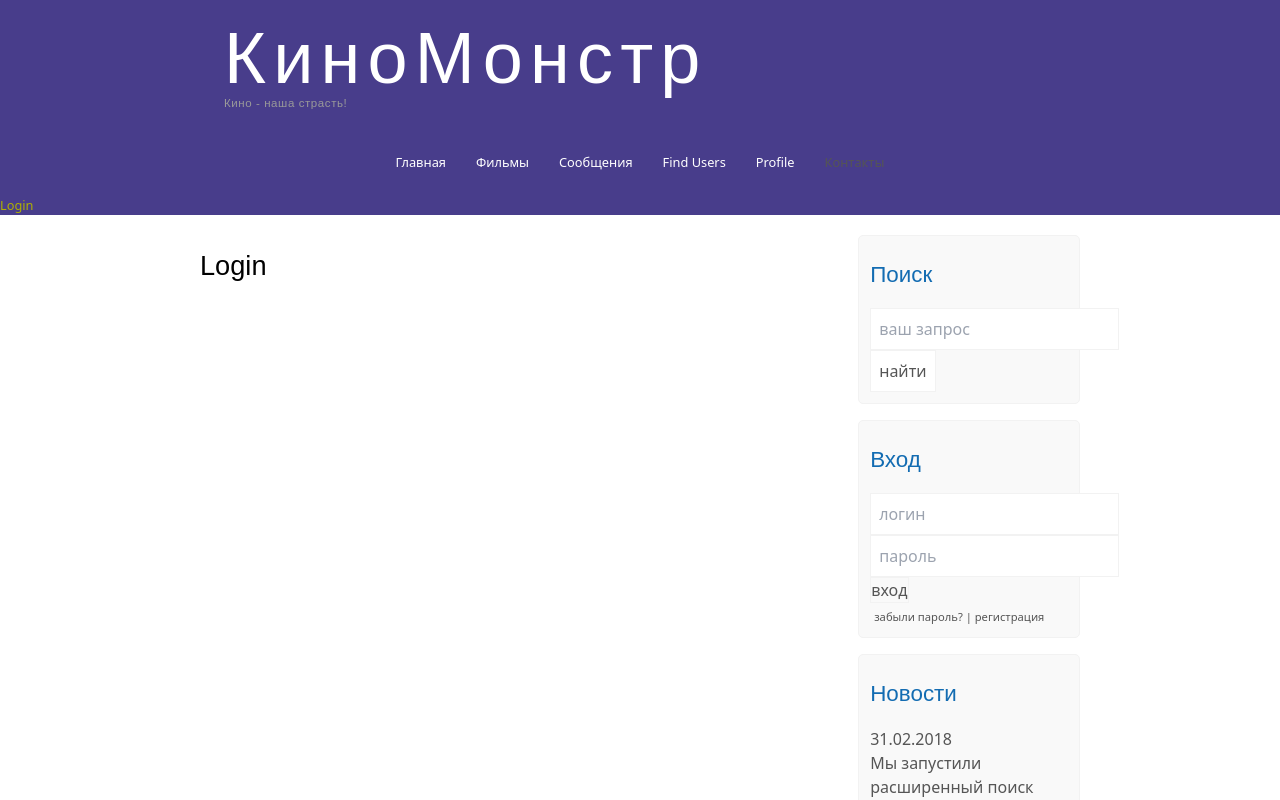
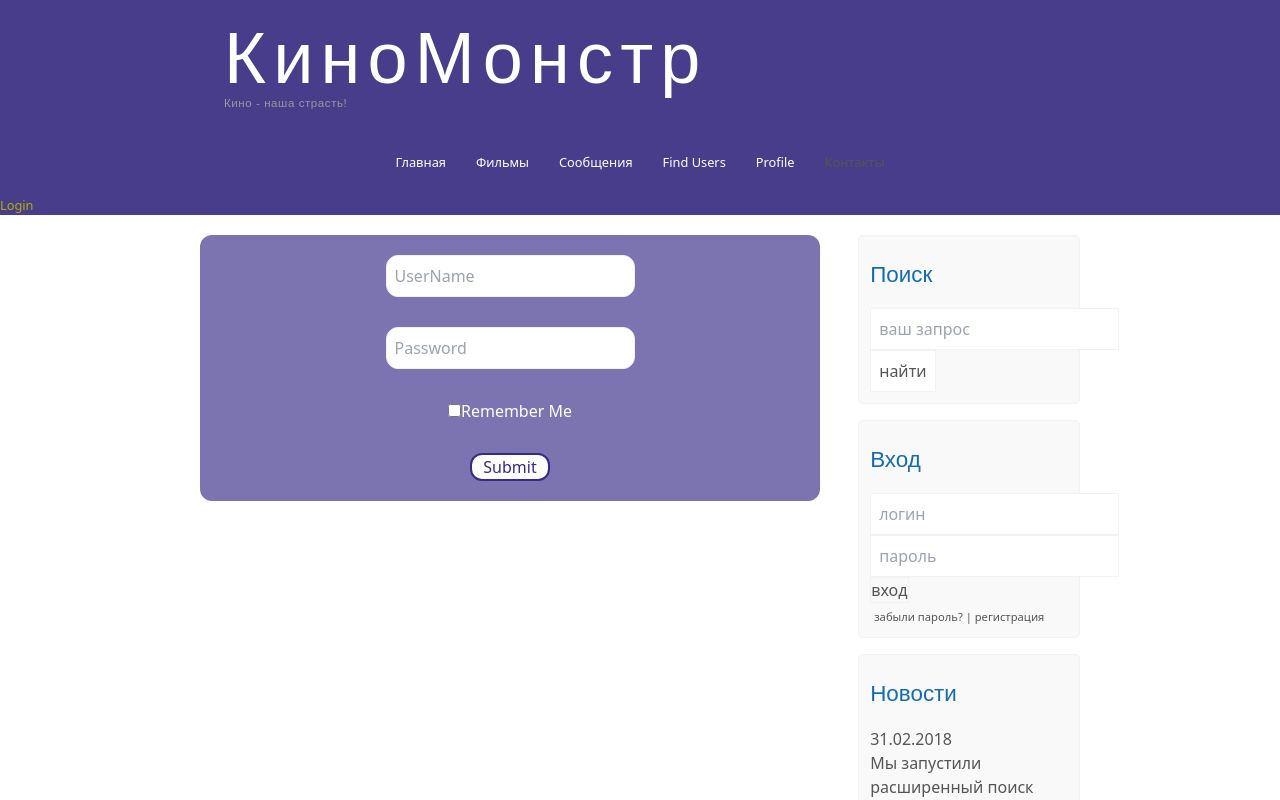
Before and after one commit to atajanhamrayev/react_project, a React (Create React App) app: page /login in a window 1280 px wide. Shown: the top 800 px of the page. Built offline with nearby package versions, Linux system fonts and the light colour scheme; no server answers.

Commit message:
redux-form

```diff
--- a/package.json
+++ b/package.json
@@ -18,6 +18,7 @@
     "react-router-dom": "^6.21.1",
     "react-scripts": "5.0.1",
     "redux": "^5.0.1",
+    "redux-form": "^8.3.10",
     "redux-thunk": "^3.1.0",
     "web-vitals": "^2.1.4"
   },
--- a/src/App.js
+++ b/src/App.js
@@ -10,15 +10,15 @@ import MessageContainer from "./pages/Message/MessageContainer";
 import UsersContainer from "./pages/Users/UsersContainer";
 import ProfileContainer from "./pages/Profile/ProfileContainer";
 import HeaderContainer from "./components/Header/HeaderContainer";
-import Login from './pages/Login/Login';
+import Login from "./pages/Login/Login";
 
 const App = () => {
   return (
     <div className="main mx-auto">
       <HeaderContainer />
-      <div className="site_content mx-auto w-[880px] hidden mt-[20px] mb-0 bg-white">
+      <div className="mx-auto w-[880px] h-[800px] mt-[20px] mb-0 bg-white">
         <SidebarContainer />
-        <div className="content  w-[620px] float-left text-left p-[20px]">
+        <div className="content min-h-[800px]  w-[620px] float-left text-left p-[20px]">
           <Routes>
             <Route exact path="/" element={<Home />} />
             <Route exact path="/films" element={<FilmsContainer />} />
--- a/src/api/api.js
+++ b/src/api/api.js
@@ -25,7 +25,19 @@ export const usersAPI = {
       .then((response) => response.data);
   },
   getUserProfile(id) {
+    return profileAPI.getProfile(id);
+  },
+};
+
+export const profileAPI = {
+  getUserProfile(id) {
     return instance.get(`profile/` + id).then((res) => res.data);
+  },
+  getStatus(id) {
+    return instance.get(`profile/status/` + id).then((res) => res.data);
+  },
+  updateStatus(status) {
+    return instance.put(`profile/status`, { status }).then((res) => res.data);
   },
 };
 
--- a/src/data/profile-reducer.js
+++ b/src/data/profile-reducer.js
@@ -1,16 +1,20 @@
-import { usersAPI } from "./../api/api";
-
+import { profileAPI } from "./../api/api";
 
 const SET_USER_PROFILE = "SET_USER_PROFILE";
+const SET_STATUS = "SET_STATUS";
 
 let initialState = {
   profile: null,
+  status: "",
 };
 
 const profileReducer = (state = initialState, action) => {
   switch (action.type) {
     case SET_USER_PROFILE: {
       return { ...state, profile: action.profile };
+    }
+    case SET_STATUS: {
+      return { ...state, status: action.status };
     }
     default:
       return state;
@@ -22,8 +26,26 @@ export const setUserProfile = (profile) => ({
   profile,
 });
 
+export const setStatus = (status) => ({
+  type: SET_STATUS,
+  status,
+});
+
+export const updateUserStatus = (status) => (dispatch) => {
+  profileAPI.updateStatus(status).then((data) => {
+    debugger;
+    if (data.resultCode === 0) dispatch(setStatus(status));
+  });
+};
+
+export const getUserStatus = (id) => (dispatch) => {
+  profileAPI.getStatus(id).then((data) => {
+    dispatch(setStatus(data));
+  });
+};
+
 export const getUserProfile = (id) => (dispatch) => {
-  usersAPI.getUserProfile(id).then((data) => {
+  profileAPI.getUserProfile(id).then((data) => {
     dispatch(setUserProfile(data));
   });
 };
--- a/src/data/redux-store.js
+++ b/src/data/redux-store.js
@@ -5,6 +5,7 @@ import messageReducer from "./messages-reducer";
 import usersReducer from "./users-reducer";
 import profileReducer from "./profile-reducer";
 import authReducer from "./auth-reducer";
+import { reducer as formReducer } from "redux-form";
 
 let reducers = combineReducers({
   filmsPage: filmsReducer,
@@ -12,6 +13,7 @@ let reducers = combineReducers({
   usersPage: usersReducer,
   profilePage: profileReducer,
   auth: authReducer,
+  form: formReducer
 });
 
 let store = createStore(reducers, applyMiddleware(thunk));
--- a/src/pages/Login/Login.jsx
+++ b/src/pages/Login/Login.jsx
@@ -1,7 +1,52 @@
 import React from "react";
+import { Field, reduxForm } from "redux-form";
 
 const Login = (props) => {
-  return <h1>Login</h1>;
+  const onSubmit = (formData) => {
+    console.log(formData);
+  };
+  return (
+    <div className="min-h-[800px] text-white">
+      <LoginReduxForm onSubmit={onSubmit} />
+    </div>
+  );
 };
 
+const LoginForm = (props) => {
+  return (
+    <form
+      onSubmit={props.handleSubmit}
+      className=" flex flex-col items-center justify-center gap-[30px] bg-[#7c74b1] rounded-xl p-5"
+    >
+      <div>
+        <Field
+          name={"login"}
+          component={"input"}
+          type="text"
+          className="rounded-xl"
+          placeholder="UserName"
+        />
+      </div>
+      <div>
+        <Field
+          name={"password"}
+          component={"input"}
+          type="text"
+          className="rounded-xl"
+          placeholder="Password"
+        />
+      </div>
+      <div>
+        <Field name={"rememberMe"} component={"input"} type="checkbox" />
+        Remember Me
+      </div>
+      <button className="w-20 rounded-xl border-[2px] border-solid border-[#362a89] bg-white text-[#362a89]">
+        Submit
+      </button>
+    </form>
+  );
+};
+
+const LoginReduxForm = reduxForm({ form: "login" })(LoginForm);
+
 export default Login;
--- a/src/pages/Profile/Profile.jsx
+++ b/src/pages/Profile/Profile.jsx
@@ -11,8 +11,7 @@ import { SlSocialVkontakte } from "react-icons/sl";
 import { CgWebsite } from "react-icons/cg";
 import UserImage from "../../assets/images/user.png";
 import Preloader from "./../../components/common/Preloader";
-import ProfileStatus from './ProfileStatus';
-
+import ProfileStatus from "./ProfileStatus";
 
 const Profile = (props) => {
   if (!props.profile) {
@@ -33,7 +32,7 @@ const Profile = (props) => {
       <div className="fullname underline flex flex-col items-center justify-center">
         <h1>{props.profile.fullName}</h1>
         <h3>{props.profile.aboutMe}</h3>
-        <ProfileStatus status="Heyyyyyyyy Yooooooo..." />
+        <ProfileStatus status={props.status} updateUserStatus={props.updateUserStatus} />
       </div>
 
       <div
--- a/src/pages/Profile/ProfileContainer.jsx
+++ b/src/pages/Profile/ProfileContainer.jsx
@@ -2,7 +2,11 @@ import React, { Component } from "react";
 import { connect } from "react-redux";
 import { compose } from "redux";
 import Profile from "./Profile";
-import { getUserProfile } from "./../../data/profile-reducer";
+import {
+  getUserProfile,
+  getUserStatus,
+  updateUserStatus,
+} from "./../../data/profile-reducer";
 import { useLocation, useNavigate, useParams } from "react-router-dom";
 import { withAuthRedirect } from "./../../hoc/withAuthRedirect";
 
@@ -21,22 +25,30 @@ class ProfileContainer extends Component {
   componentDidMount() {
     let id = this.props.router.params.id;
     if (!id) {
-      id = 2;
+      id = 30949;
     }
     this.props.getUserProfile(id);
+    this.props.getUserStatus(id);
   }
 
   render() {
-    return <Profile profile={this.props.profile} />;
+    return (
+      <Profile
+        profile={this.props.profile}
+        status={this.props.status}
+        updateUserStatus={this.props.updateUserStatus}
+      />
+    );
   }
 }
 
 const mapStateToProps = (state) => ({
   profile: state.profilePage.profile,
+  status: state.profilePage.status,
 });
 
 export default compose(
-  connect(mapStateToProps, { getUserProfile }),
+  connect(mapStateToProps, { getUserProfile, getUserStatus, updateUserStatus }),
   withRouter
   // withAuthRedirect
 )(ProfileContainer);
--- a/src/pages/Profile/ProfileStatus.jsx
+++ b/src/pages/Profile/ProfileStatus.jsx
@@ -1,25 +1,35 @@
-import React, { useState } from "react";
+import React, { useState, useEffect } from "react";
 
 const ProfileStatus = (props) => {
+  const [status, setStatus] = useState(props.status);
   const [editMode, setEditMode] = useState(false);
+
+  useEffect(() => {
+    setStatus(props.status);
+  }, [props.status]);
 
   const activateEditMode = () => {
     setEditMode(true);
   };
   const deactivateEditMode = () => {
     setEditMode(false);
+    props.updateUserStatus(status);
+  };
+  const handleChangeStatus = (event) => {
+    setStatus(event.currentTarget.value);
   };
 
   return (
     <div>
-      {!editMode && (
-        <span onDoubleClick={activateEditMode}>{props.status}</span>
+      {!editMode &&  (
+        <span onClick={activateEditMode}>{props.status || "....."}</span>
       )}
       {editMode && (
         <input
+          onChange={handleChangeStatus}
           autoFocus={true}
           onBlur={deactivateEditMode}
-          value={props.status}
+          value={status}
         />
       )}
     </div>
```
Also changed, not shown: 1 other file (tests, documents, lock files or other folders).
